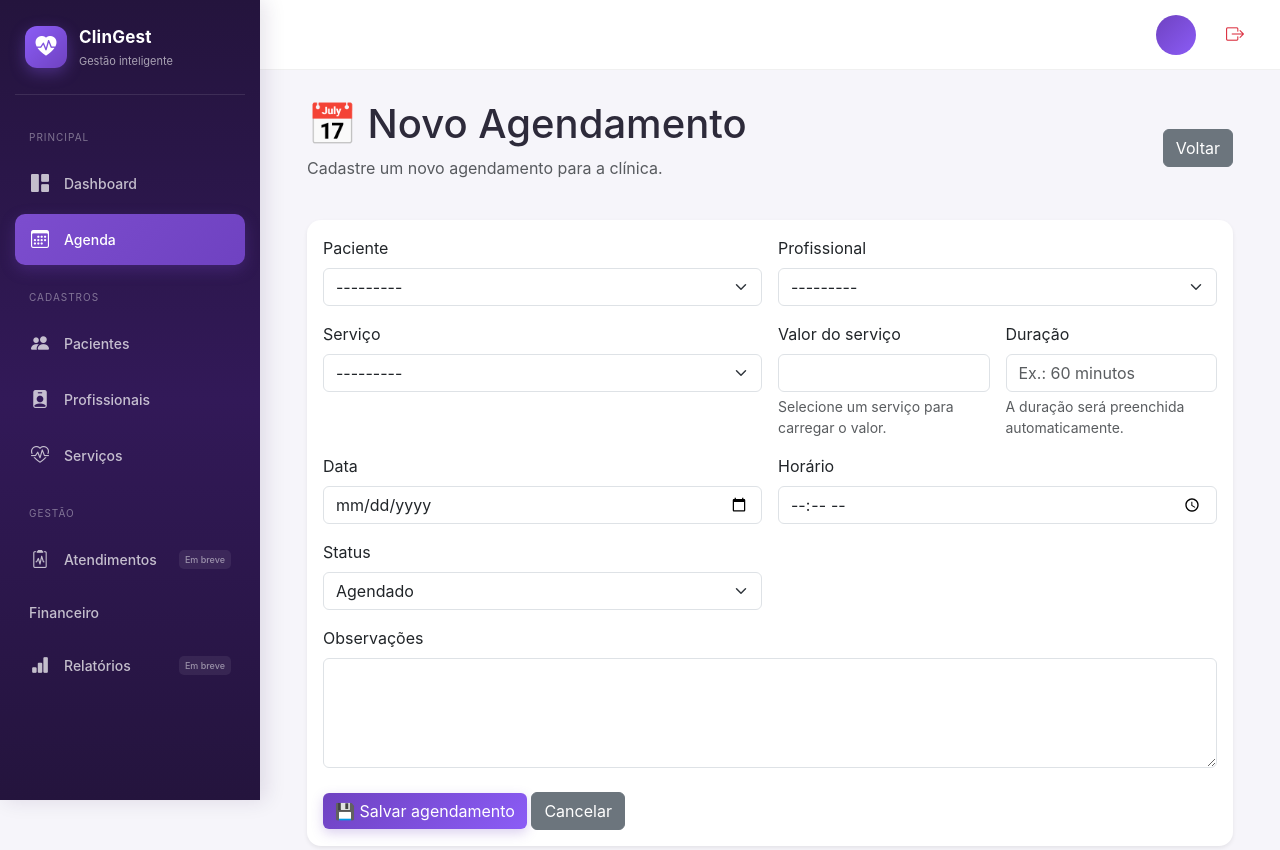
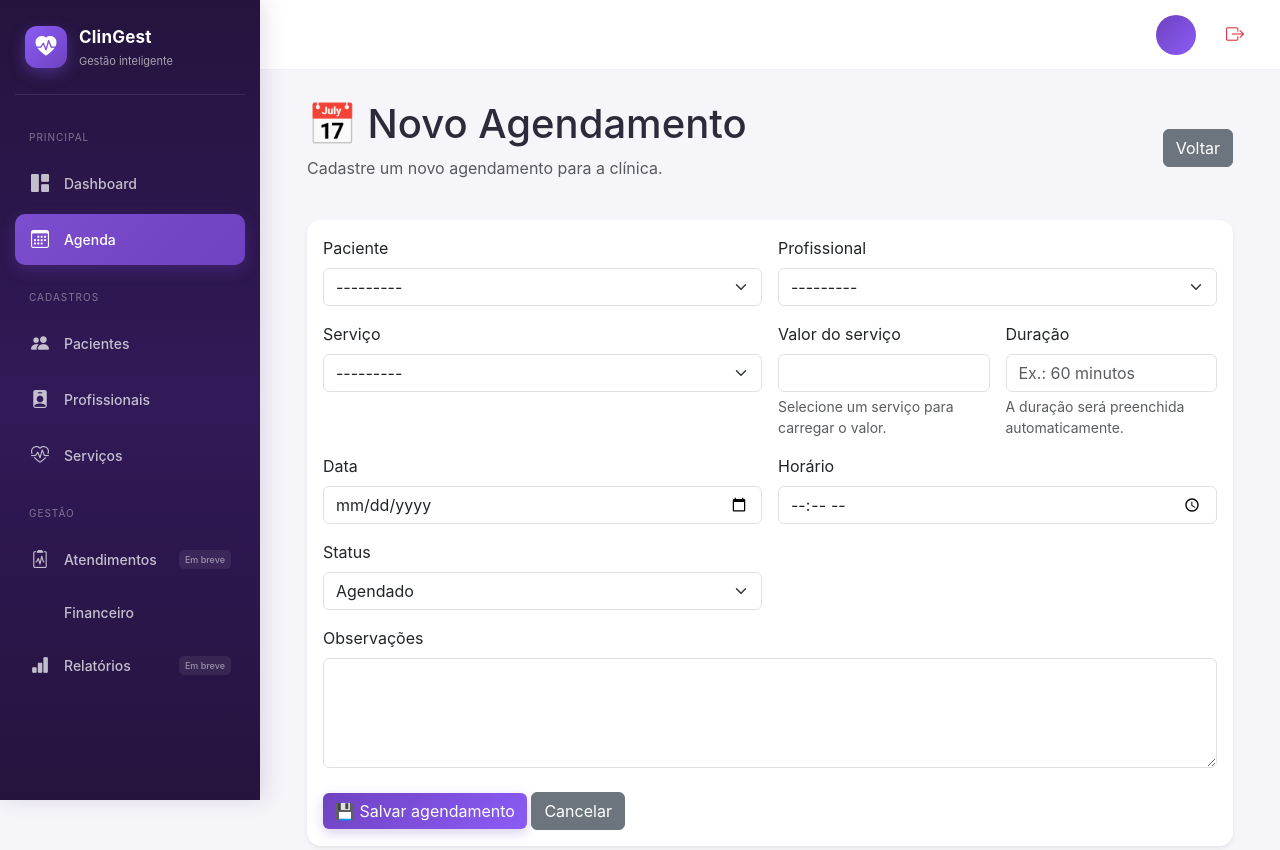
Before and after one commit to Jonathan-Borges/clingest, a Django app: page /agendamentos/novo/ in a window 1280 px wide. Shown: the top 850 px of the page. Run offline with Django 5.2, Linux system fonts and the light colour scheme; the visitor is signed in with stand-in values (Sample User, id 1); data that the repository does not hold is empty.

Commit message:
botao financeirov3

```diff
--- a/templates/base.html
+++ b/templates/base.html
@@ -767,9 +767,7 @@
     </a>
 
 
-    <a href="{% url 'financeiro:lista' %}" class="sidebar-link">
-    Financeiro
-</a>
+    <a href="{% url 'financeiro:lista' %}" class="sidebar-link"> <i class="..."></i> <span>Financeiro</span> </a>
 
 
 
```
